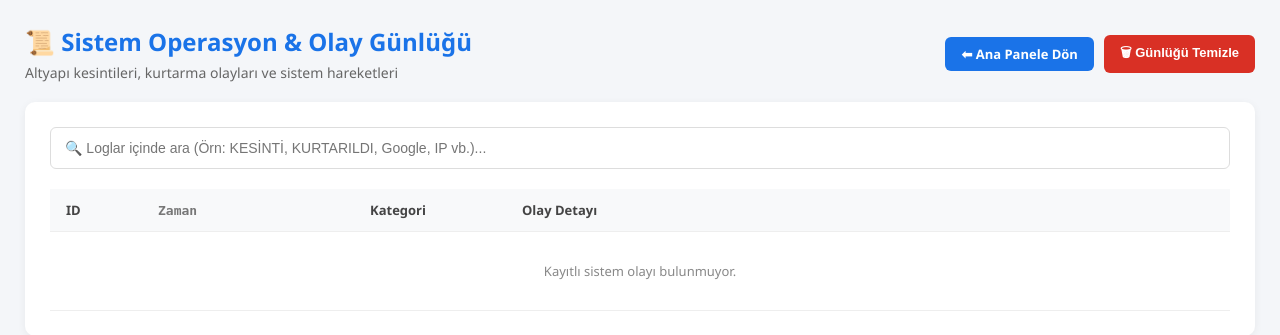
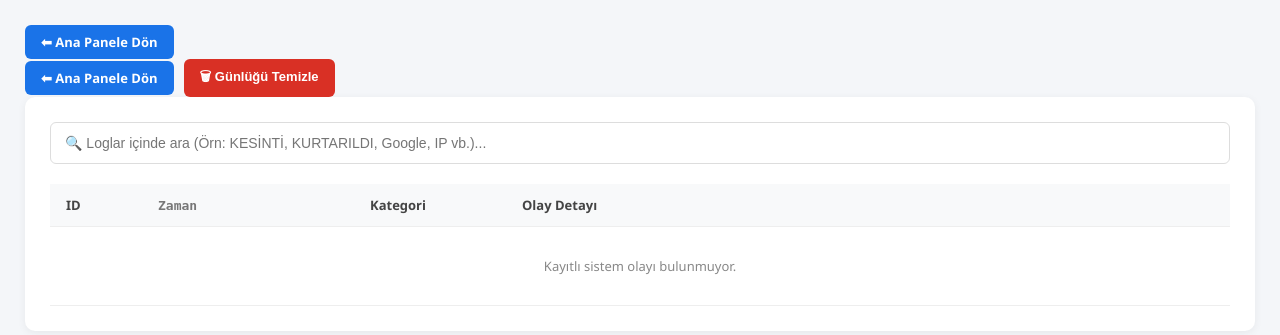
Before and after one commit to indest1/bulut-bitirme-projesi, a Flask app: page /loglar in a window 1280 px wide. Shown: the top 335 px of the page. Run offline with Flask 3, Linux system fonts and the light colour scheme; the visitor is signed in with stand-in values (Sample User, id 1); data that the repository does not hold is empty; parts of the project's set-up code (start-up, migrations or seed data) failed here and were passed over.

Commit message:
Update loglar.html

```diff
--- a/templates/loglar.html
+++ b/templates/loglar.html
@@ -27,11 +27,9 @@
     </style>
 </head>
 <body>
-    <div class="header">
-        <div class="title">
-            <h2>📜 Sistem Operasyon & Olay Günlüğü</h2>
-            <p>Altyapı kesintileri, kurtarma olayları ve sistem hareketleri</p>
-        </div>
+    <div class="header-nav">
+        <a href="/" class="btn-back">⬅ Ana Panele Dön</a>
+    </div>
         <div class="header-nav">
             <a href="/" class="btn-back">⬅ Ana Panele Dön</a>
             <form action="/loglar/temizle" method="POST" style="margin: 0;" onsubmit="return confirm('Tüm geçmiş kayıtları silmek istediğinize emin misiniz?')">
```
